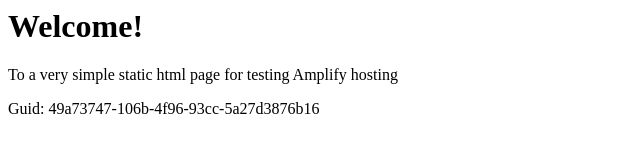
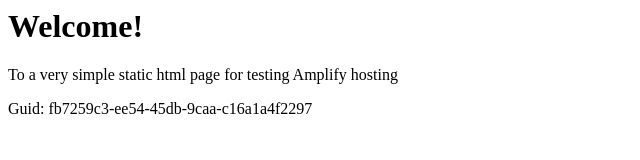
Before and after one commit to aws-aemilia-pdx/Github-PR-Commit-Integration-Test-DoNotTouch-GitHubWebhookPushCanaryTest-v1-prod-us-west-2, a website: page src/index.html in a window 1280 px wide. Shown: the full height of the page, 0-640 px from the left. Drawn offline with Linux system fonts and the light colour scheme.

Commit message:
commit from integ tests

```diff
--- a/src/index.html
+++ b/src/index.html
@@ -12,6 +12,6 @@
 <body>
     <h1>Welcome!</h1>
     <p>To a very simple static html page for testing Amplify hosting</p>
-    <p>Guid: 49a73747-106b-4f96-93cc-5a27d3876b16</p></body>
+    <p>Guid: fb7259c3-ee54-45db-9caa-c16a1a4f2297</p></body>
 
 </html>
```
